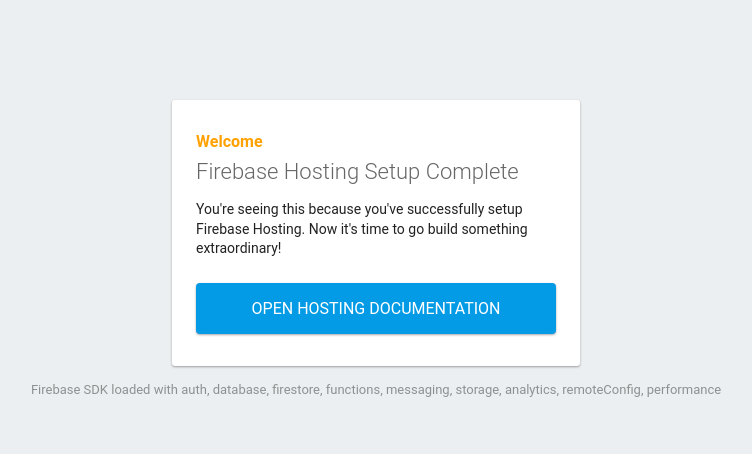
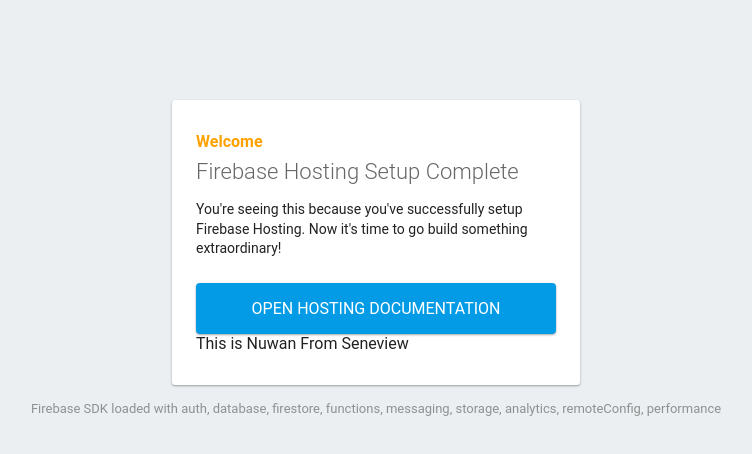
Before and after one commit to nuwanchamp/blacklist, a website: page public/index.html in a window 1280 px wide. Shown: the whole page, without its empty margins (264-1016 px from the left). Drawn offline with Linux system fonts and the light colour scheme; some packages are replaced by stand-ins of ours.

Commit message:
Test commit

```diff
--- a/public/index.html
+++ b/public/index.html
@@ -44,6 +44,7 @@
       <h1>Firebase Hosting Setup Complete</h1>
       <p>You're seeing this because you've successfully setup Firebase Hosting. Now it's time to go build something extraordinary!</p>
       <a target="_blank" href="https://firebase.google.com/docs/hosting/">Open Hosting Documentation</a>
+      This is Nuwan From Seneview
     </div>
     <p id="load">Firebase SDK Loading&hellip;</p>
 
```
